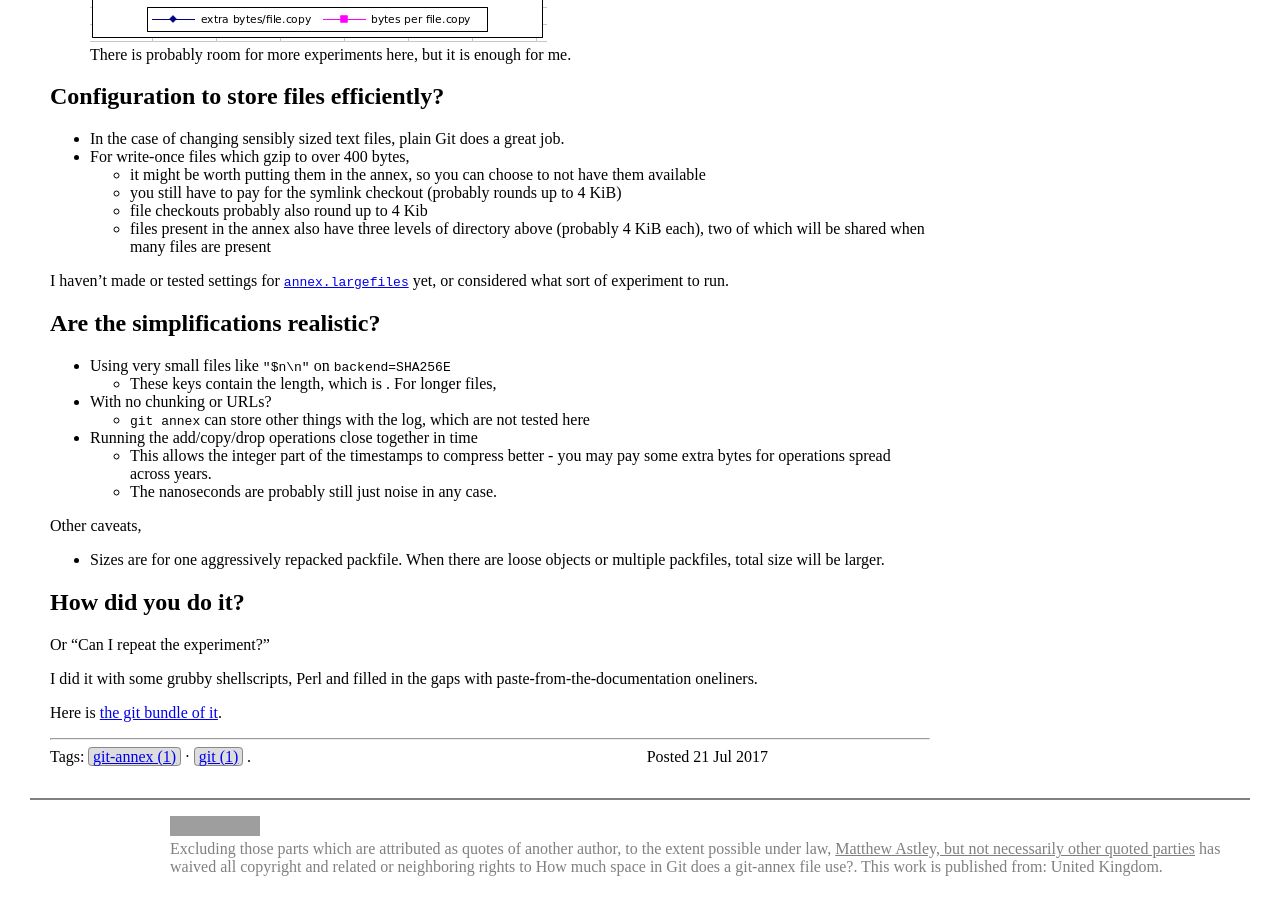
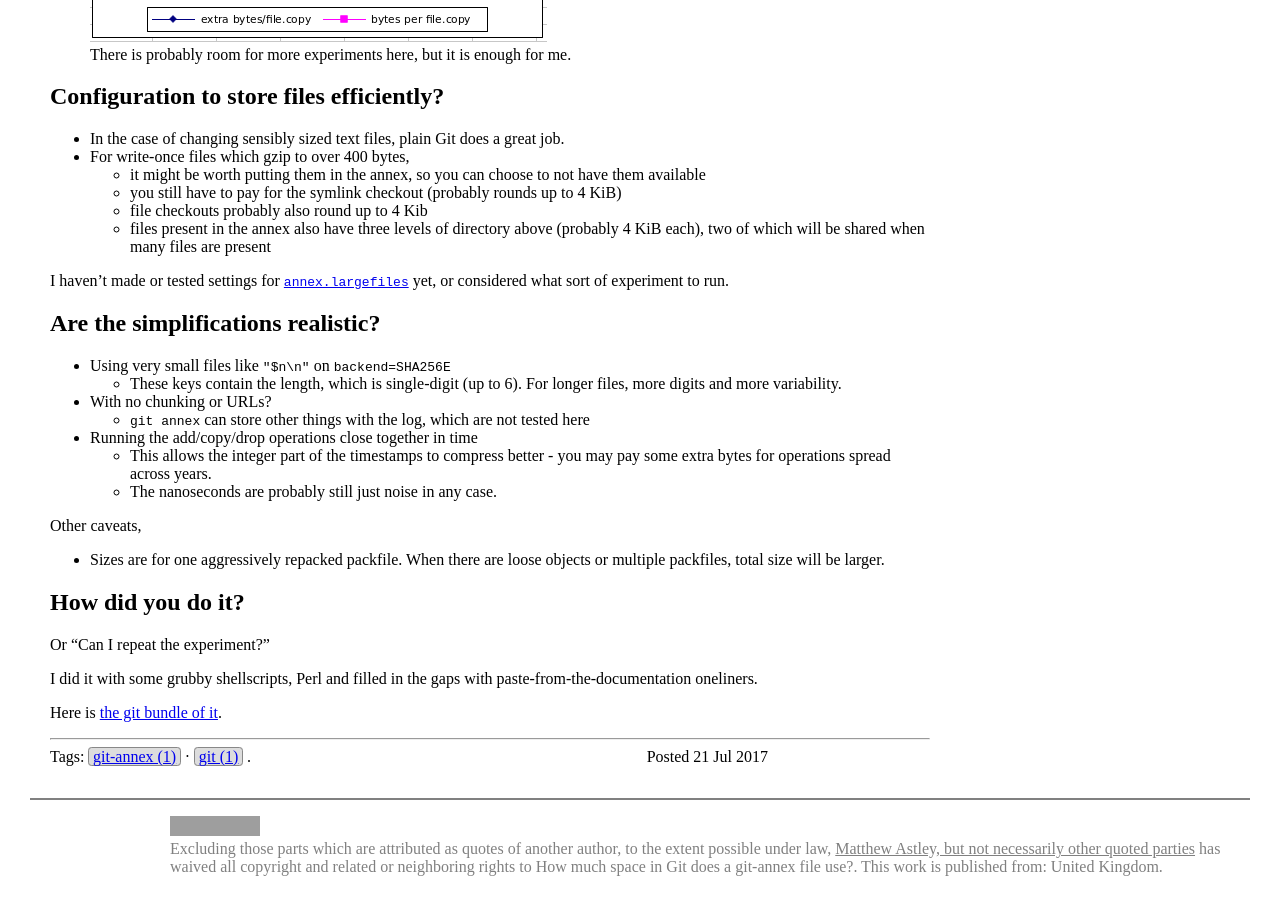
Before and after one commit to mcast/mcast.github.io, a Jekyll site: the page built from _posts/2017-07-21-git-annex-minsize.md, in a window 1280 px wide and 900 px high, scrolled down 1677 px. Built offline with Jekyll 4.4.1, drawn with Linux system fonts in a browser that asks for light colours; grey boxes are pictures that could not be loaded.

Commit message:
fix unfinished

```diff
--- a/_posts/2017-07-21-git-annex-minsize.md
+++ b/_posts/2017-07-21-git-annex-minsize.md
@@ -47,7 +47,7 @@ I haven't made or tested settings for [`annex.largefiles`](https://git-annex.bra
 ## Are the simplifications realistic?
 
 * Using very small files like `"$n\n"` on `backend=SHA256E`
-  * These keys contain the length, which is .  For longer files,
+  * These keys contain the length, which is single-digit (up to 6).  For longer files, more digits and more variability.
 * With no chunking or URLs?
   * `git annex` can store other things with the log, which are not tested here
 * Running the add/copy/drop operations close together in time
```
